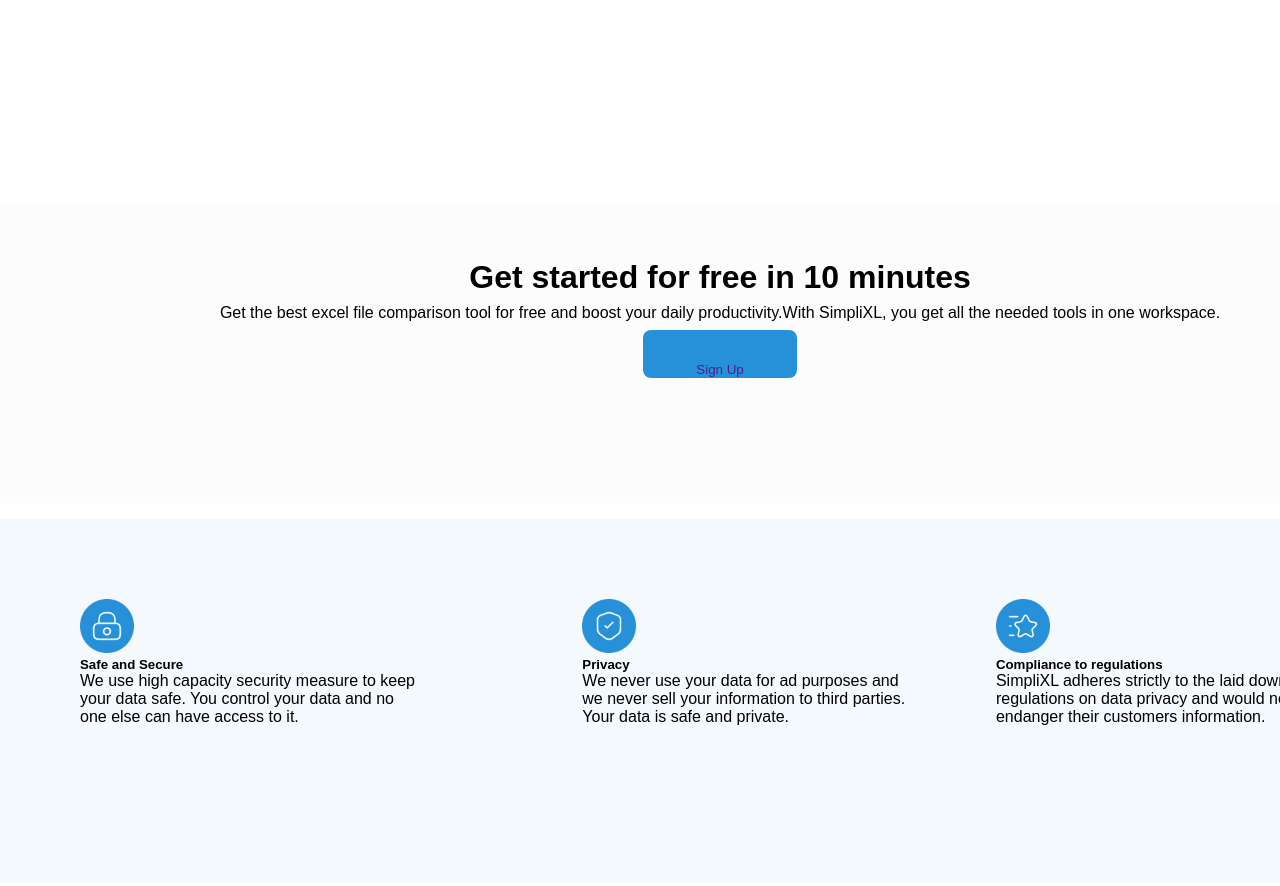
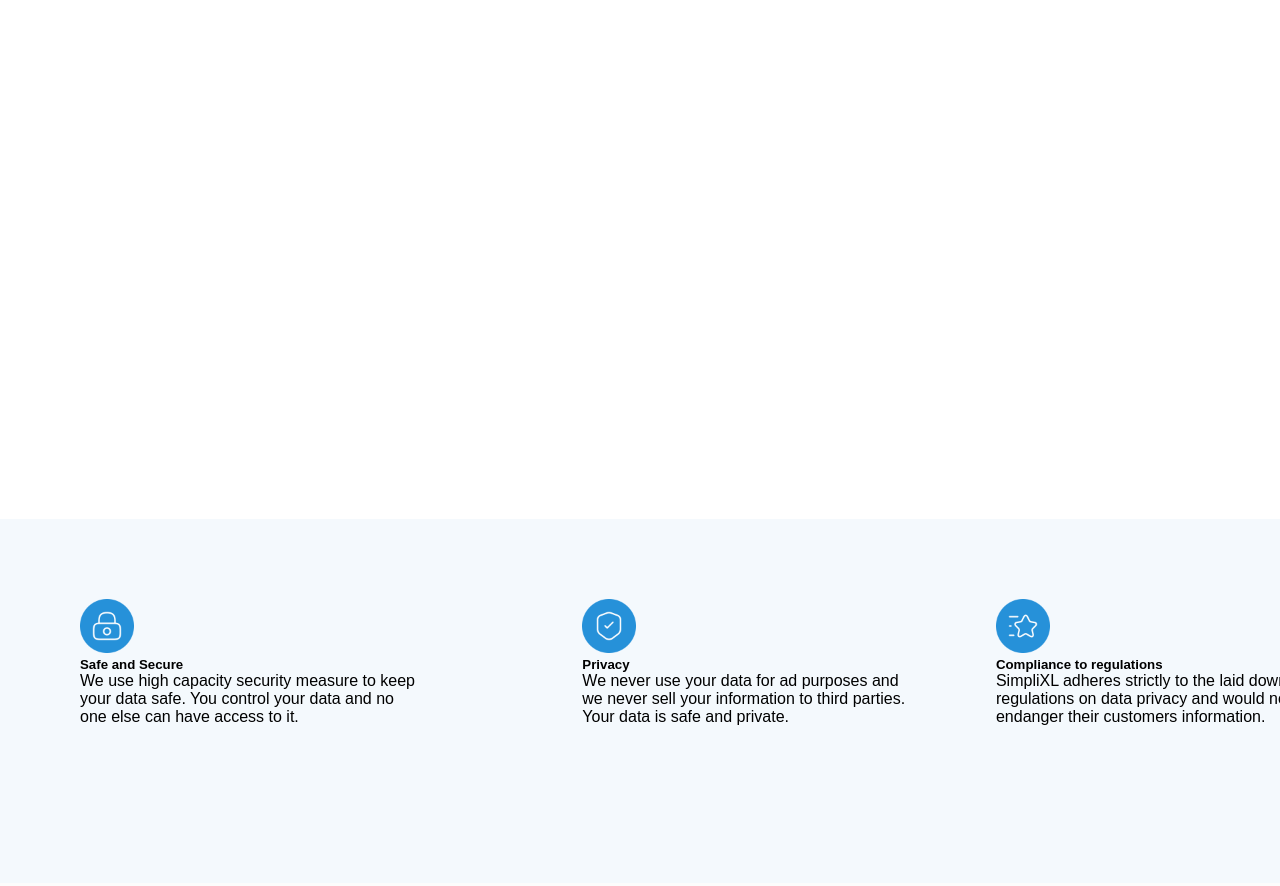
Before and after one commit to Newkoncept/For_test, a plain HTML site: page landing-page.html in a window 1280 px wide. Shown: the part 1757-2643 px from the top of the page. Drawn offline with Linux system fonts and the light colour scheme; files whose address does not match are found by name; a web font is replaced by a local one.

Commit message:
I have started the fine-tuning, but no light today. i will finish up tomorrow when am back from the hospital

```diff
--- a/stylesheet.css
+++ b/stylesheet.css
@@ -463,7 +463,7 @@ button.secondary:active{
     width: 1440px;
     height: 300px;
     left: 0px;
-    top: 1960px; /*may also need readjustments after*/
+    top: 2640px; /*may also need readjustments after*/
     background: #FCFCFC;
 }
 
```
